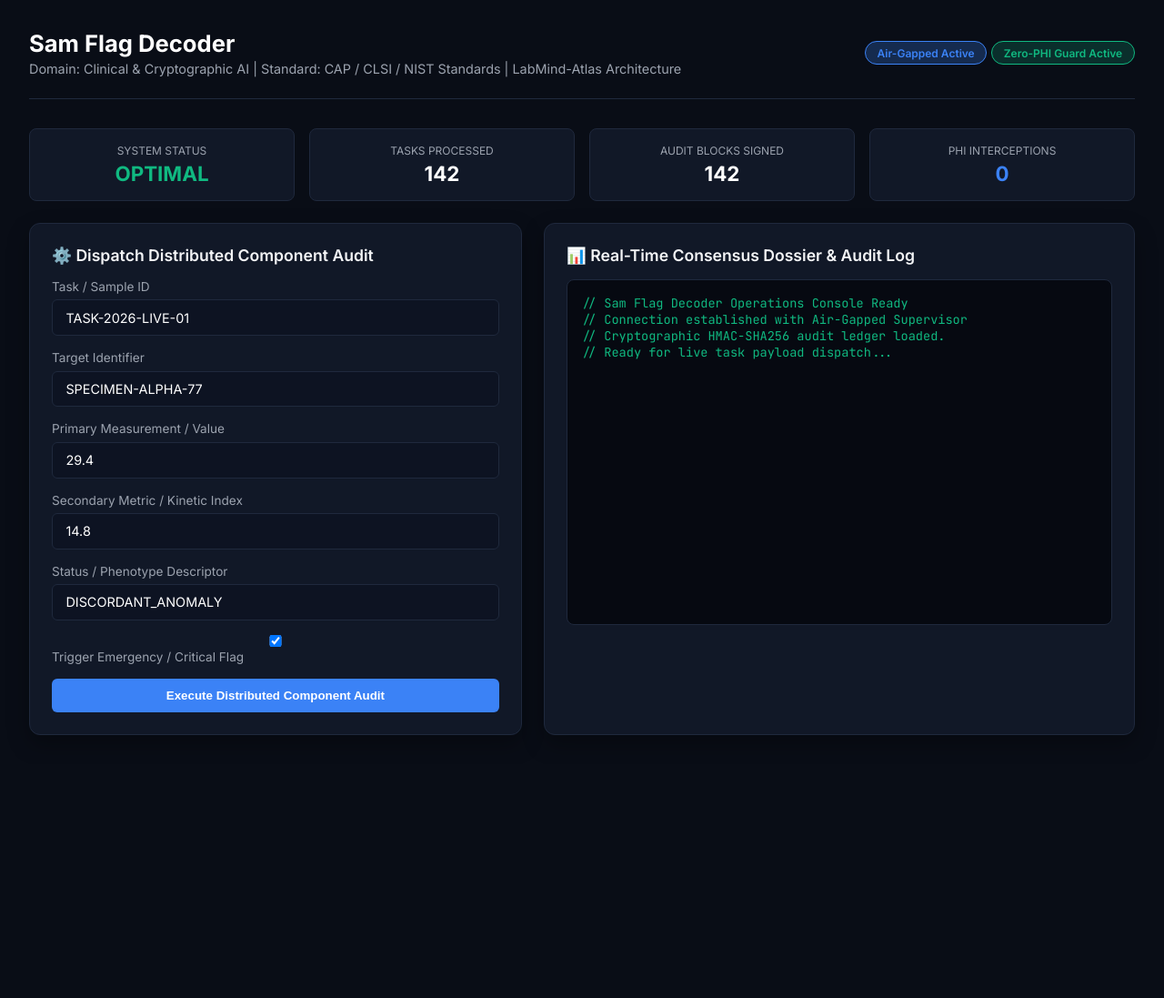
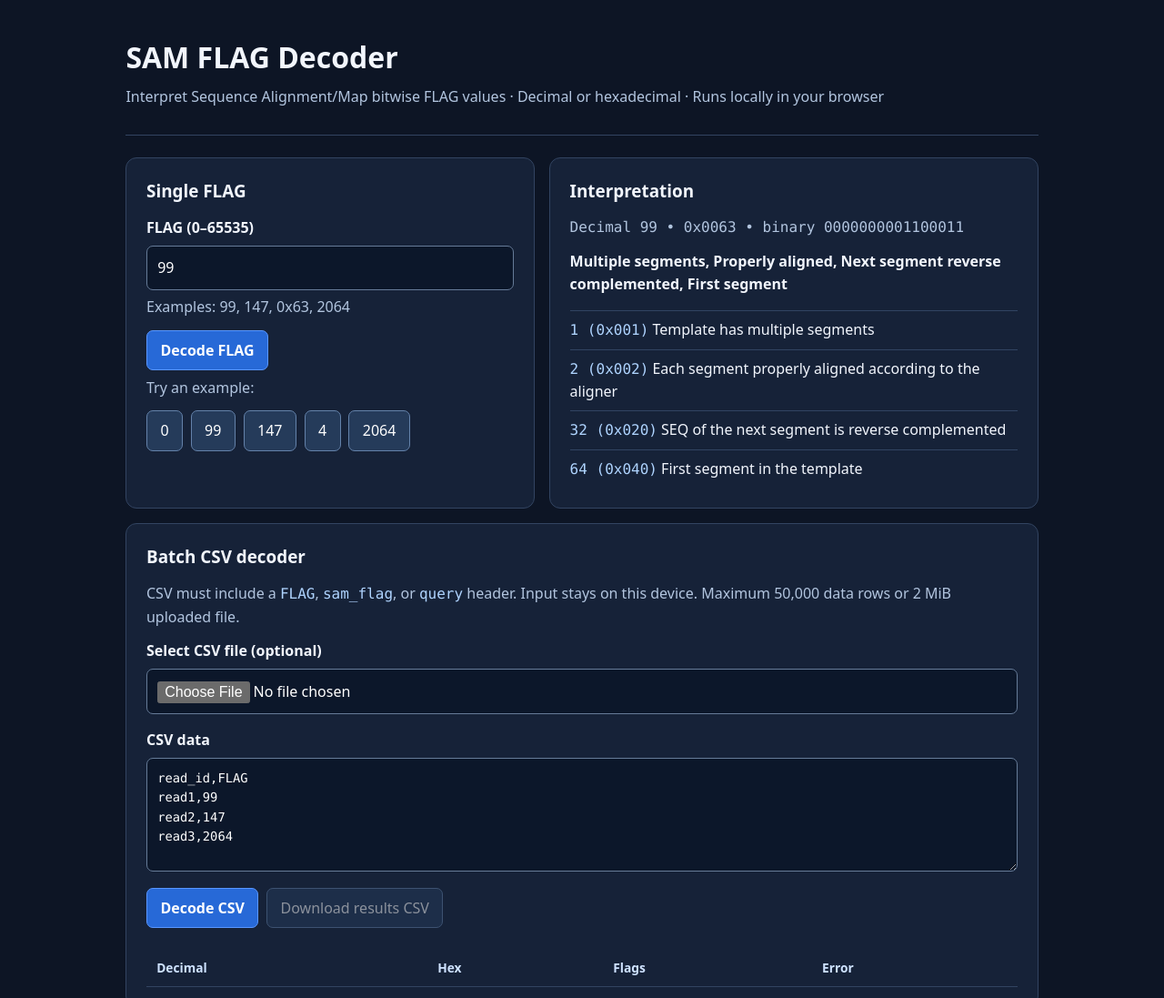
Before and after one commit to abusuraihsakhri/sam-flag-decoder, a plain HTML site: page web/index.html in a window 1280 px wide. Shown: the top 1097 px of the page at 91% size. Before the commit the page ends 840 px from the top, so only its background shows below. Drawn offline with Linux system fonts and the light colour scheme.

Commit message:
Replace simulated console with accessible local FLAG decoder

```diff
--- a/web/index.html
+++ b/web/index.html
@@ -1,236 +1,100 @@
-<!DOCTYPE html>
+<!doctype html>
 <html lang="en">
 <head>
-    <meta charset="UTF-8">
-    <meta name="viewport" content="width=device-width, initial-scale=1.0">
-    <title>Sam Flag Decoder — Operations Console</title>
-    <link href="https://fonts.googleapis.com/css2?family=Inter:wght@300;400;600;700&family=JetBrains+Mono:wght@400;600&display=swap" rel="stylesheet">
-    <style>
-        :root {
-            --bg: #090d16;
-            --card: #111827;
-            --border: #1f293d;
-            --accent: #3b82f6;
-            --accent-glow: rgba(59, 130, 246, 0.25);
-            --text: #f3f4f6;
-            --text-muted: #9ca3af;
-            --danger: #ef4444;
-            --warning: #f59e0b;
-            --success: #10b981;
-        }
-        * { box-sizing: border-box; margin: 0; padding: 0; }
-        body {
-            font-family: 'Inter', sans-serif;
-            background: var(--bg);
-            color: var(--text);
-            padding: 2rem;
-            min-height: 100vh;
-        }
-        .header {
-            display: flex;
-            justify-content: space-between;
-            align-items: center;
-            border-bottom: 1px solid var(--border);
-            padding-bottom: 1.5rem;
-            margin-bottom: 2rem;
-        }
-        .header-title h1 { font-size: 1.6rem; font-weight: 700; color: #fff; }
-        .header-title p { color: var(--text-muted); font-size: 0.9rem; margin-top: 0.25rem; }
-        .badge {
-            display: inline-block;
-            padding: 0.3rem 0.8rem;
-            border-radius: 9999px;
-            font-size: 0.75rem;
-            font-weight: 600;
-            background: var(--accent-glow);
-            color: var(--accent);
-            border: 1px solid var(--accent);
-        }
-        .grid {
-            display: grid;
-            grid-template-columns: 1fr 1.2fr;
-            gap: 1.5rem;
-        }
-        .card {
-            background: var(--card);
-            border: 1px solid var(--border);
-            border-radius: 12px;
-            padding: 1.5rem;
-            box-shadow: 0 10px 25px rgba(0,0,0,0.3);
-        }
-        .card h2 {
-            font-size: 1.1rem;
-            font-weight: 600;
-            margin-bottom: 1rem;
-            display: flex;
-            align-items: center;
-            gap: 0.5rem;
-        }
-        .form-group { margin-bottom: 1rem; }
-        label { display: block; font-size: 0.85rem; color: var(--text-muted); margin-bottom: 0.4rem; }
-        input, select, textarea {
-            width: 100%;
-            padding: 0.65rem 0.9rem;
-            background: #0d1322;
-            border: 1px solid var(--border);
-            border-radius: 6px;
-            color: #fff;
-            font-family: inherit;
-            font-size: 0.9rem;
-        }
-        input:focus, textarea:focus { outline: none; border-color: var(--accent); }
-        .btn {
-            background: var(--accent);
-            color: #fff;
-            border: none;
-            padding: 0.7rem 1.4rem;
-            border-radius: 6px;
-            font-weight: 600;
-            cursor: pointer;
-            transition: 0.2s;
-            width: 100%;
-        }
-        .btn:hover { background: #2563eb; }
-        .terminal {
-            background: #060911;
-            border: 1px solid var(--border);
-            border-radius: 8px;
-            padding: 1rem;
-            font-family: 'JetBrains Mono', monospace;
-            font-size: 0.85rem;
-            color: #10b981;
-            height: 380px;
-            overflow-y: auto;
-            white-space: pre-wrap;
-        }
-        .metrics-bar {
-            display: grid;
-            grid-template-columns: repeat(4, 1fr);
-            gap: 1rem;
-            margin-bottom: 1.5rem;
-        }
-        .metric-box {
-            background: var(--card);
-            border: 1px solid var(--border);
-            border-radius: 8px;
-            padding: 1rem;
-            text-align: center;
-        }
-        .metric-val { font-size: 1.4rem; font-weight: 700; color: #fff; margin-top: 0.25rem; }
-        .metric-label { font-size: 0.75rem; color: var(--text-muted); text-transform: uppercase; }
-    </style>
+  <meta charset="utf-8">
+  <meta name="viewport" content="width=device-width, initial-scale=1">
+  <meta name="description" content="Decode SAM/BAM bitwise FLAG values and CSV tables in your browser.">
+  <meta name="theme-color" content="#101d32">
+  <title>SAM FLAG Decoder</title>
+  <style>
+    :root { color-scheme: dark; font: 16px/1.55 system-ui, -apple-system, Segoe UI, sans-serif; background: #0d1525; color: #f2f6fd; }
+    * { box-sizing: border-box; }
+    body { margin: 0 auto; max-width: 1080px; padding: clamp(1rem,3vw,2.5rem); }
+    header { border-bottom: 1px solid #324461; margin-bottom: 1.5rem; padding-bottom: 1rem; }
+    h1 { font-size: clamp(1.5rem,3vw,2rem); margin: 0; }
+    h2 { font-size: 1.18rem; margin: 0 0 .8rem; }
+    p { margin: .4rem 0 .8rem; }
+    .muted, .meta { color: #b2c5df; }
+    .meta { font-family: ui-monospace, SFMono-Regular, Consolas, monospace; overflow-wrap: anywhere; }
+    .columns { display: grid; grid-template-columns: minmax(280px, .92fr) minmax(300px, 1.1fr); gap: 1rem; }
+    .panel { border: 1px solid #324461; background: #162238; border-radius: 12px; padding: 1.35rem; min-width: 0; }
+    .wide { margin-top: 1rem; }
+    label { font-weight: 600; display: block; margin-bottom: .45rem; }
+    input[type=text], textarea, input[type=file] { background: #0c172a; border: 1px solid #667b98; color: white; padding: .7rem; border-radius: 7px; width: 100%; font: inherit; }
+    textarea { font-family: ui-monospace, Consolas, monospace; font-size: .86rem; resize: vertical; min-height: 125px; }
+    button { font: inherit; padding: .56rem .9rem; border: 1px solid #6482aa; border-radius: 7px; background: #253b5a; color: white; cursor: pointer; }
+    button.primary { background: #2769d7; border-color: #5997ff; font-weight: 650; }
+    button:disabled { opacity: .5; cursor: not-allowed; }
+    button:hover:not(:disabled) { filter: brightness(1.18); }
+    :focus-visible { outline: 3px solid #f5be60; outline-offset: 2px; }
+    .actions { display: flex; gap: .55rem; flex-wrap: wrap; margin-top: .7rem; }
+    .flag-list { list-style: none; padding: 0; margin: 1rem 0 0; }
+    .flag-list li { border-top: 1px solid #314462; padding: .5rem 0; }
+    code { color: #afd4ff; font-family: ui-monospace, Consolas, monospace; }
+    .summary { font-weight: 650; }
+    .error { color: #ffb2b2; font-weight: 650; }
+    .warning-list { border-left: 3px solid #f1b851; padding-left: 1.4rem; color: #ffe0a3; }
+    .scroll { max-width: 100%; overflow-x: auto; }
+    table { border-collapse: collapse; width: 100%; margin-top: .7rem; font-size: .86rem; }
+    th, td { padding: .56rem .7rem; border-bottom: 1px solid #324461; text-align: left; vertical-align: top; }
+    th { color: #cee2ff; }
+    footer { color: #b2c5df; margin-top: 1.7rem; font-size: .86rem; }
+    a { color: #a8d0ff; }
+    @media(max-width:750px) { .columns { grid-template-columns: 1fr; } .panel { padding: 1rem; } }
+  </style>
 </head>
 <body>
-
-    <div class="header">
-        <div class="header-title">
-            <h1>Sam Flag Decoder</h1>
-            <p>Domain: Clinical & Cryptographic AI | Standard: CAP / CLSI / NIST Standards | LabMind-Atlas Architecture</p>
+  <header>
+    <h1>SAM FLAG Decoder</h1>
+    <p class="muted">Interpret Sequence Alignment/Map bitwise FLAG values · Decimal or hexadecimal · Runs locally in your browser</p>
+  </header>
+  <main>
+    <div class="columns">
+      <section class="panel" aria-labelledby="single-heading">
+        <h2 id="single-heading">Single FLAG</h2>
+        <form id="decode-form">
+          <label for="flag-input">FLAG (0–65535)</label>
+          <input id="flag-input" name="flag" type="text" inputmode="text" value="99" maxlength="30" required aria-describedby="flag-help">
+          <p id="flag-help" class="muted">Examples: 99, 147, 0x63, 2064</p>
+          <button class="primary" type="submit">Decode FLAG</button>
+        </form>
+        <p class="muted">Try an example:</p>
+        <div class="actions" aria-label="Example FLAG values">
+          <button type="button" data-flag="0">0</button>
+          <button type="button" data-flag="99">99</button>
+          <button type="button" data-flag="147">147</button>
+          <button type="button" data-flag="4">4</button>
+          <button type="button" data-flag="2064">2064</button>
         </div>
-        <div>
-            <span class="badge">Air-Gapped Active</span>
-            <span class="badge" style="background: rgba(16,185,129,0.2); color: #10b981; border-color: #10b981;">Zero-PHI Guard Active</span>
-        </div>
+      </section>
+      <section class="panel" aria-labelledby="decoded-heading">
+        <h2 id="decoded-heading">Interpretation</h2>
+        <div id="result" aria-live="polite"></div>
+      </section>
     </div>
-
-    <div class="metrics-bar">
-        <div class="metric-box">
-            <div class="metric-label">System Status</div>
-            <div class="metric-val" style="color: var(--success);" id="m-status">OPTIMAL</div>
-        </div>
-        <div class="metric-box">
-            <div class="metric-label">Tasks Processed</div>
-            <div class="metric-val" id="m-tasks">142</div>
-        </div>
-        <div class="metric-box">
-            <div class="metric-label">Audit Blocks Signed</div>
-            <div class="metric-val" id="m-audit">142</div>
-        </div>
-        <div class="metric-box">
-            <div class="metric-label">PHI Interceptions</div>
-            <div class="metric-val" style="color: var(--accent);" id="m-phi">0</div>
-        </div>
-    </div>
-
-    <div class="grid">
-        <div class="card">
-            <h2>⚙️ Dispatch Distributed Component Audit</h2>
-            <div class="form-group">
-                <label>Task / Sample ID</label>
-                <input type="text" id="task_id" value="TASK-2026-LIVE-01">
-            </div>
-            <div class="form-group">
-                <label>Target Identifier</label>
-                <input type="text" id="target_id" value="SPECIMEN-ALPHA-77">
-            </div>
-            <div class="form-group">
-                <label>Primary Measurement / Value</label>
-                <input type="number" id="primary_metric" value="29.4" step="0.1">
-            </div>
-            <div class="form-group">
-                <label>Secondary Metric / Kinetic Index</label>
-                <input type="number" id="secondary_metric" value="14.8" step="0.1">
-            </div>
-            <div class="form-group">
-                <label>Status / Phenotype Descriptor</label>
-                <input type="text" id="status_descriptor" value="DISCORDANT_ANOMALY">
-            </div>
-            <div class="form-group">
-                <label><input type="checkbox" id="is_critical" checked> Trigger Emergency / Critical Flag</label>
-            </div>
-            <button class="btn" onclick="runAudit()">Execute Distributed Component Audit</button>
-        </div>
-
-        <div class="card">
-            <h2>📊 Real-Time Consensus Dossier & Audit Log</h2>
-            <div class="terminal" id="outputConsole">// Sam Flag Decoder Operations Console Ready
-// Connection established with Air-Gapped Supervisor
-// Cryptographic HMAC-SHA256 audit ledger loaded.
-// Ready for live task payload dispatch...</div>
-        </div>
-    </div>
-
-    <script>
-        async function runAudit() {
-            const consoleEl = document.getElementById('outputConsole');
-            consoleEl.innerText = "// Dispatching task across specialized workers...
-// Invoking InvariantQCWorker, SafetyEscalationWorker, ProtocolWorker...";
-
-            const payload = {
-                task_id: document.getElementById('task_id').value,
-                target_identifier: document.getElementById('target_id').value,
-                primary_metric: parseFloat(document.getElementById('primary_metric').value),
-                secondary_metric: parseFloat(document.getElementById('secondary_metric').value),
-                status_descriptor: document.getElementById('status_descriptor').value,
-                is_critical_flag: document.getElementById('is_critical').checked
-            };
-
-            try {
-                const res = await fetch('/api/audit', {
-                    method: 'POST',
-                    headers: { 'Content-Type': 'application/json' },
-                    body: JSON.stringify(payload)
-                });
-                const data = await res.json();
-                consoleEl.innerText = JSON.stringify(data, null, 2);
-                document.getElementById('m-tasks').innerText = parseInt(document.getElementById('m-tasks').innerText) + 1;
-                document.getElementById('m-audit').innerText = parseInt(document.getElementById('m-audit').innerText) + 1;
-            } catch (err) {
-                consoleEl.innerText = "// Offline / Simulation Output:\n" + JSON.stringify({
-                    dossier_id: "DOSSIER-SIM-" + Math.floor(Math.random()*10000),
-                    system: "sam-flag-decoder",
-                    domain: "Clinical & Cryptographic AI",
-                    task_id: payload.task_id,
-                    overall_urgency: payload.is_critical_flag ? "CRITICAL_STAT_PANIC" : "ELEVATED_RISK",
-                    integrity_status: "DISCORDANT_ANOMALY",
-                    alerts: [
-                        { worker: "InvariantQCWorker", alert: "Primary metric exceeds upper reference bound" },
-                        { worker: "SafetyEscalationWorker", alert: "Critical emergency interlock flag active" }
-                    ],
-                    audit_hash: "HMAC_SHA256_e83f9a72b941d6c381f9"
-                }, null, 2);
-            }
-        }
-    </script>
+    <section class="panel wide" aria-labelledby="csv-heading">
+      <h2 id="csv-heading">Batch CSV decoder</h2>
+      <p class="muted">CSV must include a <code>FLAG</code>, <code>sam_flag</code>, or <code>query</code> header. Input stays on this device. Maximum 50,000 data rows or 2 MiB uploaded file.</p>
+      <label for="upload">Select CSV file (optional)</label>
+      <input id="upload" type="file" accept=".csv,text/csv">
+      <label for="csv-data" style="margin-top:1rem">CSV data</label>
+      <textarea id="csv-data" spellcheck="false">read_id,FLAG
+read1,99
+read2,147
+read3,2064</textarea>
+      <div class="actions">
+        <button id="batch-btn" class="primary" type="button">Decode CSV</button>
+        <button id="export-btn" type="button" disabled>Download results CSV</button>
+      </div>
+      <p id="batch-status" class="muted" role="status" aria-live="polite"></p>
+      <div class="scroll">
+        <table aria-label="Decoded CSV preview"><thead><tr><th>Decimal</th><th>Hex</th><th>Flags</th><th>Error</th></tr></thead><tbody id="batch-preview"></tbody></table>
+      </div>
+    </section>
+  </main>
+  <footer>
+    Based on the <a href="https://github.com/samtools/hts-specs" rel="noopener noreferrer">SAM/BAM specification</a>. Reserved bits are reported but not interpreted. A FLAG alone cannot validate the remainder of a SAM record or a mate pair. No uploads, external APIs, cookies or analytics are used.
+  </footer>
+  <script type="module" src="./app.js"></script>
 </body>
 </html>
```
